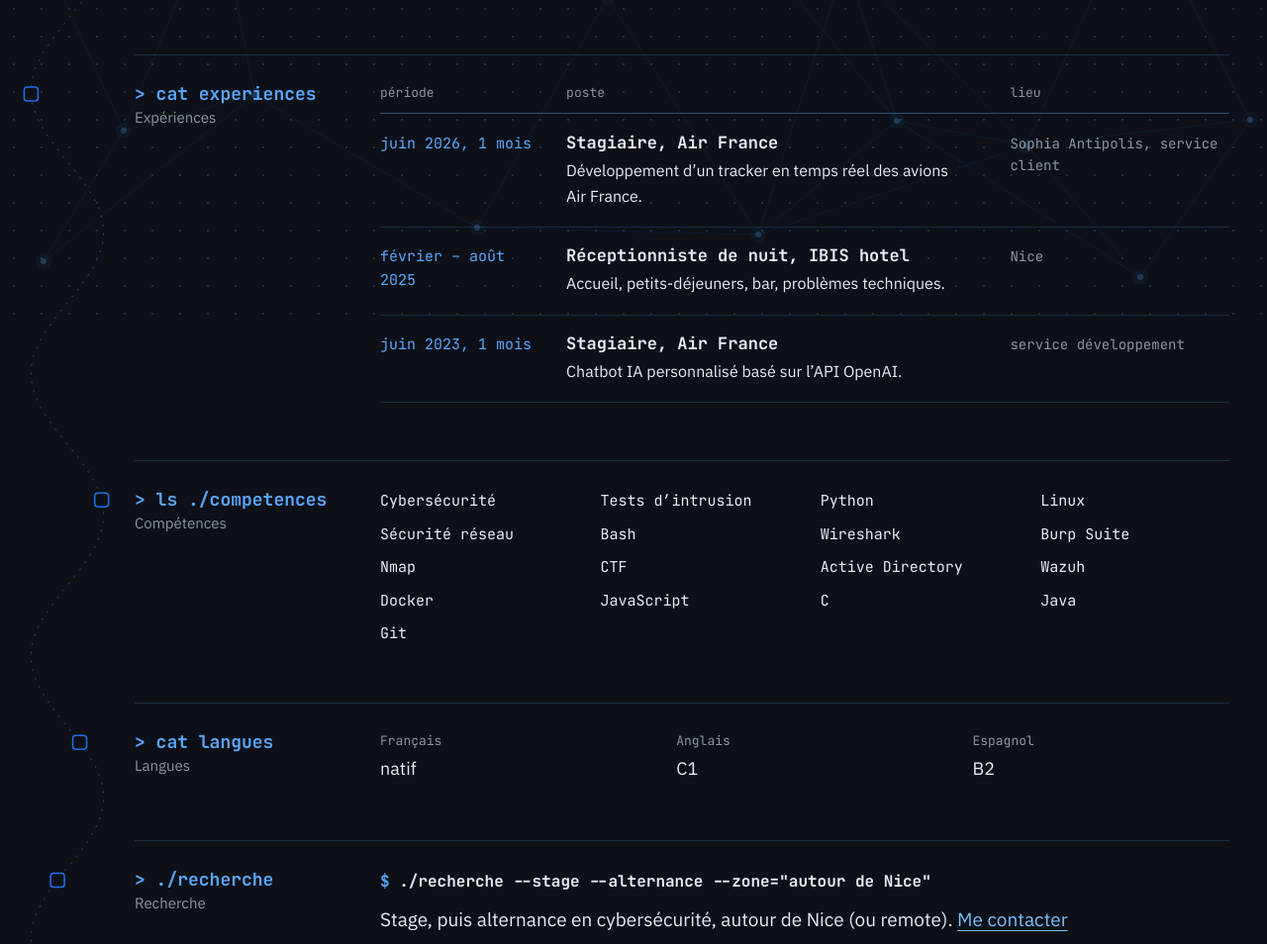
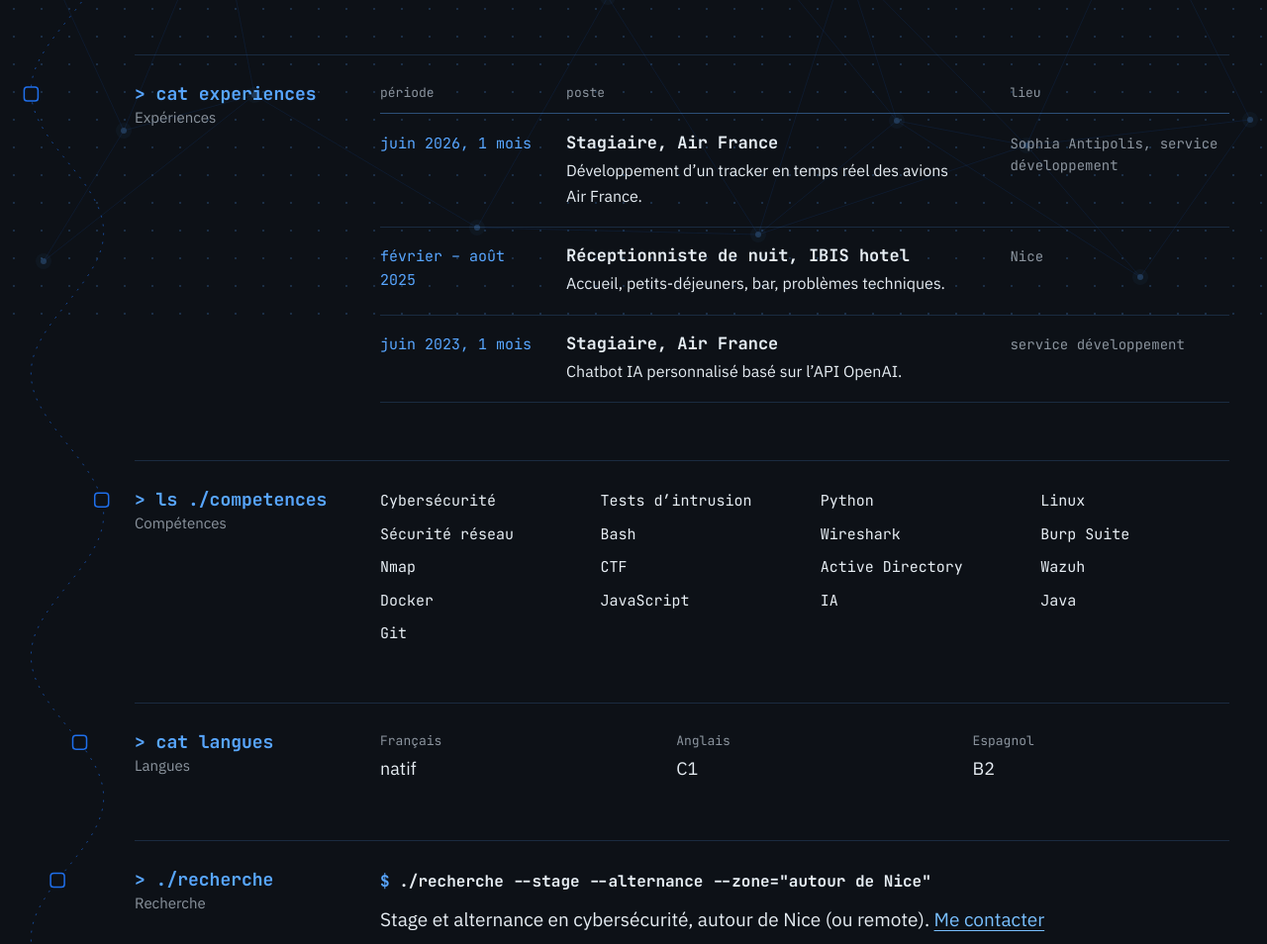
Before and after one commit to Rayane2L/portfolio, a plain HTML site: page parcours.html in a window 1280 px wide. Shown: the part 481-1435 px from the top of the page at 99% size. Drawn offline with Linux system fonts and the light colour scheme.

Commit message:
Contenu : recherche, service des stages Air France, compétences
- Recherche : "Stage et alternance" au lieu de "Stage, puis alternance"
- Stage Air France 2026 : service développement (comme celui de 2023)
- Compétences : IA remplace C

```diff
--- a/parcours.html
+++ b/parcours.html
@@ -54,7 +54,7 @@
               <h3>Stagiaire, Air France</h3>
               <p class="row-desc">Développement d’un tracker en temps réel des avions Air France.</p>
             </div>
-            <p class="row-side">Sophia Antipolis, service client</p>
+            <p class="row-side">Sophia Antipolis, service développement</p>
           </li>
           <li class="row">
             <p class="row-date">février – août 2025</p>
@@ -93,7 +93,7 @@
         <li>Wazuh</li>
         <li>Docker</li>
         <li>JavaScript</li>
-        <li>C</li>
+        <li>IA</li>
         <li>Java</li>
         <li>Git</li>
       </ul>
@@ -112,7 +112,7 @@
       <h2 class="sec-title"><span class="cmd" aria-hidden="true">&gt; ./recherche</span><span class="label">Recherche</span></h2>
       <div>
         <p class="search-line" translate="no"><span class="ps1" aria-hidden="true">$</span> ./recherche --stage --alternance --zone="autour de Nice"</p>
-        <p>Stage, puis alternance en cybersécurité, autour de Nice (ou remote). <a href="contact.html">Me contacter</a></p>
+        <p>Stage et alternance en cybersécurité, autour de Nice (ou remote). <a href="contact.html">Me contacter</a></p>
       </div>
     </section>
   </div>
```
Also changed, not shown: contact.html (+2 -2 lines), index.html (+2 -2 lines).
